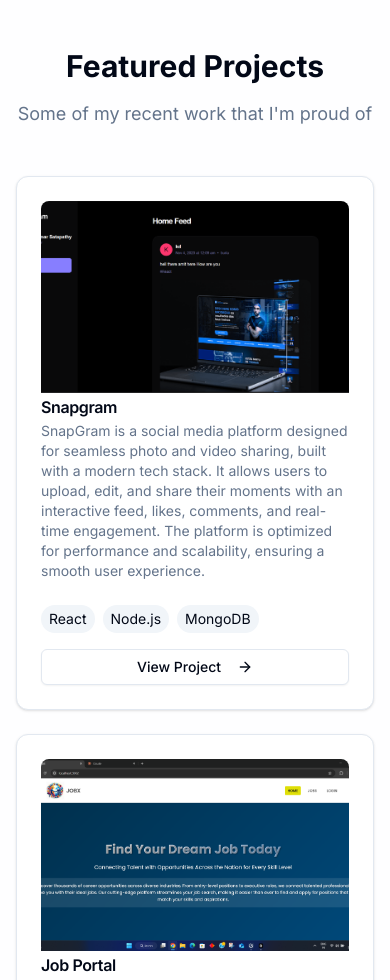
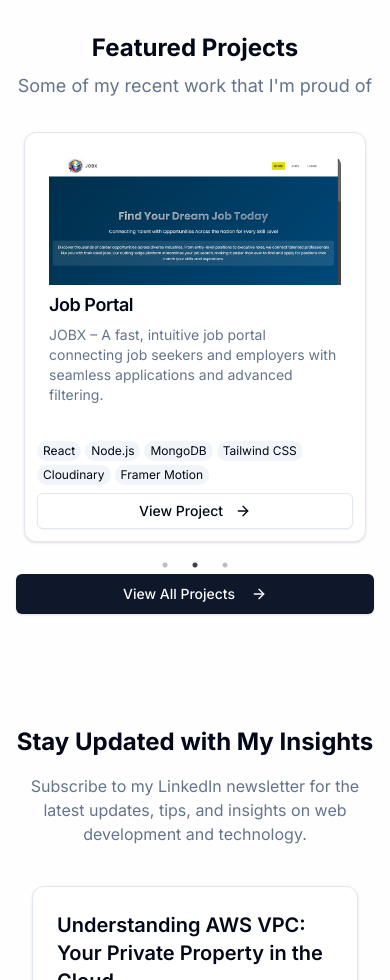
Before and after one commit to Amitkumarsatapathy645/Amit-portfolio, a Next.js app: page / in a window 390 px wide. Shown: the part 1020-2000 px from the top of the page. Built offline with nearby package versions, Linux system fonts and the light colour scheme.

Commit message:
Enhance featured projects section with responsive design and mobile carousel

```diff
--- a/src/app/contact/page.tsx
+++ b/src/app/contact/page.tsx
@@ -52,11 +52,11 @@ const ContactPage = () => {
         >
           <div className="text-center mb-16">
             <h1 className="text-4xl md:text-5xl font-bold mb-4">
-              Let`&apos;`s{' '}
+              Let&apos;s{' '}
               <span className="gradient-text">Connect</span>
             </h1>
             <p className="text-lg text-muted-foreground">
-              Have an exciting project in mind? Let`&apos;`s bring it to life together!
+              Have an exciting project in mind? Let&apos;s bring it to life together!
             </p>
           </div>
 
--- a/src/app/page.tsx
+++ b/src/app/page.tsx
@@ -9,7 +9,7 @@ import FeaturedProjects from '@/components/home/featured-projects'
 import Slider from 'react-slick'
 import 'slick-carousel/slick/slick.css'
 import 'slick-carousel/slick/slick-theme.css'
-import ChatBot from '@/components/chatbot/ChatBot' // New component for the chatbot
+import ChatBot from '@/components/chatbot/ChatBot'
 import { Card, CardContent } from '@/components/ui/card'
 import Link from 'next/link'
 import { siteConfig } from '@/lib/utils'
@@ -17,22 +17,21 @@ import { siteConfig } from '@/lib/utils'
 
 // const techStack = ['React', 'Next.js', 'Node.js', 'TypeScript', 'MongoDB', 'AWS']
 
-// Simulated list of LinkedIn newsletter posts (replace with your actual data)
 const newsletterPosts = [
   {
-    title: "The Future of Full Stack Development in 2025",
-    description: "Exploring trends and technologies shaping web development.",
-    url: "https://www.linkedin.com/newsletters/your-newsletter-slug/post-1",
+    title: "AWS S3 Simplified: The Storage Solution You Need to Know",
+    description: "Amazon S3 (Simple Storage Service) - the backbone of cloud storage that achieves legendary 11 9's durability",
+    url: "https://www.linkedin.com/pulse/aws-s3-simplified-storage-solution-you-need-know-amit-kumar-satapathy-3n0cc/?trackingId=B6BjPn6PR0OTgpo%2Bhj6jyQ%3D%3D",
   },
   {
-    title: "Mastering Next.js for Scalable Apps",
-    description: "Tips and tricks for building high-performance Next.js applications.",
-    url: "https://www.linkedin.com/newsletters/your-newsletter-slug/post-2",
+    title: "Understanding AWS VPC: Your Private Property in the Cloud",
+    description: " AWS Virtual Private Cloud (VPC) by comparing it to real estate development! Learn how AWS solved early cloud security challenges by creating digital gated communities where your resources stay safe.",
+    url: "https://www.linkedin.com/pulse/understanding-aws-vpc-your-private-property-cloud-satapathy-u77ac/?trackingId=KYPwTgAIRMSk%2BMI%2BfDlpyA%3D%3D",
   },
   {
-    title: "DevOps Best Practices for Developers",
-    description: "How to implement CI/CD and Docker in your projects.",
-    url: "https://www.linkedin.com/newsletters/your-newsletter-slug/post-3",
+    title: "Understanding AWS IAM: A Deep Dive",
+    description: "Dive deep into AWS Identity and Access Management (IAM)—the backbone of AWS security",
+    url: "https://www.linkedin.com/pulse/understanding-aws-iam-deep-dive-amit-kumar-satapathy-jsw6c/?trackingId=ABJQX6%2BiQOG8xd%2Bnu%2Fv2tQ%3D%3D",
   },
 ];
 
@@ -140,7 +139,7 @@ export default function HomePage() {
             </div>
             <Button asChild size="lg" aria-label="Visit my LinkedIn newsletter">
               <a
-                href="https://www.linkedin.com/newsletters/your-newsletter-slug/"
+                href="https://www.linkedin.com/build-relation/newsletter-follow?entityUrn=7296782276594479105"
                 target="_blank"
                 rel="noopener noreferrer"
               >
@@ -160,9 +159,9 @@ export default function HomePage() {
             viewport={{ once: true }}
             className="max-w-3xl mx-auto text-center"
           >
-            <h2 className="text-3xl font-bold mb-4">Let`&apos;`s Work Together</h2>
+            <h2 className="text-3xl font-bold mb-4">Let&apos;s Work Together</h2>
             <p className="text-lg text-muted-foreground mb-8">
-              I`&apos;`m always open to discussing new projects, creative ideas or opportunities to be part of your visions.
+              I&apos;m always open to discussing new projects, creative ideas or opportunities to be part of your visions.
             </p>
             <Button asChild size="lg" aria-label="Contact me via email">
             <a href={`mailto:${siteConfig.links.email}`}>
--- a/src/components/home/featured-projects.tsx
+++ b/src/components/home/featured-projects.tsx
@@ -1,87 +1,131 @@
 'use client'
+
 import { motion } from 'framer-motion'
 import { Card, CardHeader, CardTitle, CardDescription, CardContent } from '@/components/ui/card'
 import { Button } from '@/components/ui/button'
 import { ArrowRight } from 'lucide-react'
 import Link from 'next/link'
+import Image from 'next/image'
+import Slider from 'react-slick'
+import 'slick-carousel/slick/slick.css'
+import 'slick-carousel/slick/slick-theme.css'
 
 const featuredProjects = [
   {
     title: "Snapgram",
-    description: "SnapGram is a social media platform designed for seamless photo and video sharing, built with a modern tech stack. It allows users to upload, edit, and share their moments with an interactive feed, likes, comments, and real-time engagement. The platform is optimized for performance and scalability, ensuring a smooth user experience.",
+    description: "SnapGram – A fast and interactive social platform for sharing moments through photos, videos, and stories in real time.",
     image: "/images/project1.png",
     tags: ["React", "Node.js", "MongoDB"],
     link: "https://snapbook-bay.vercel.app/"
   },
   {
     title: "Job Portal",
-    description: "JOBX is a modern job portal that connects job seekers with employers effortlessly. Built with React, Node.js, and MongoDB, it offers job postings, applications, and profile management in an intuitive interface. With advanced filtering and a seamless experience, JOBX makes job hunting and hiring efficient.",
+    description: "JOBX – A fast, intuitive job portal connecting job seekers and employers with seamless applications and advanced filtering.",
     image: "/images/project2.png",
-    tags: ["React", "Node.js", "MongoDB","Tailwind CSS","Cloudinary","Framer Motion"],
+    tags: ["React", "Node.js", "MongoDB", "Tailwind CSS", "Cloudinary", "Framer Motion"],
     link: ""
   },
   {
     title: "CustomTee",
-    description: "CustomTee is an interactive T-shirt design app that lets users create unique and stylish designs with ease. Built with modern web technologies, it offers features like drag-and-drop design tools, text customization, color selection, and image uploads. Whether for personal use or business branding, CustomTee provides a seamless and intuitive interface to bring creative ideas to life.",
+    description: "CustomTee – A 3D T-shirt design app for creating personalized styles with ease using Three.js and Vite.",
     image: "/images/project3.jpg",
-    tags: [" Three.js", "Vite ", "React ","Tailwind CSS","Node.js & Express"],
+    tags: ["Three.js", "Vite", "React", "Tailwind CSS", "Node.js & Express"],
     link: ""
   },
-
 ]
 
 export default function FeaturedProjects() {
+  // Slider settings for mobile-only carousel
+  const sliderSettings = {
+    dots: true,
+    infinite: true,
+    speed: 500,
+    slidesToShow: 1,
+    slidesToScroll: 1,
+    autoplay: true,
+    autoplaySpeed: 3000,
+    arrows: false, // No arrows on mobile for simplicity
+  };
+
+  const containerVariants = {
+    hidden: { opacity: 0 },
+    visible: {
+      opacity: 1,
+      transition: {
+        staggerChildren: 0.2
+      }
+    }
+  };
+
+  const itemVariants = {
+    hidden: { opacity: 0, y: 20 },
+    visible: {
+      opacity: 1,
+      y: 0,
+      transition: {
+        duration: 0.5
+      }
+    }
+  };
+
   return (
-    <section className="py-20 bg-accent/10">
+    <section className="py-16 sm:py-20 bg-accent/10 animate-on-scroll" aria-label="Featured projects by Amit Kumar Satapathy">
       <div className="container mx-auto px-4">
         <motion.div
           initial={{ opacity: 0, y: 20 }}
           whileInView={{ opacity: 1, y: 0 }}
           viewport={{ once: true }}
-          className="text-center mb-12"
+          className="text-center mb-6 sm:mb-12"
         >
-          <h2 className="text-3xl font-bold mb-4">Featured Projects</h2>
-          <p className="text-lg text-muted-foreground">
+          <h2 className="text-2xl sm:text-3xl font-bold mb-2 sm:mb-4">Featured Projects</h2>
+          <p className="text-lg sm:text-xl text-muted-foreground">
             Some of my recent work that I&apos;m proud of
           </p>
         </motion.div>
 
-        <div className="grid grid-cols-1 md:grid-cols-2 lg:grid-cols-3 gap-6">
+        {/* Mobile-Only Carousel (max-width: 768px) and Grid for Larger Screens */}
+        <div className="hidden md:block"> {/* Grid for PC/tablet (≥768px) */}
+          <div className="grid grid-cols-1 md:grid-cols-2 lg:grid-cols-3 gap-4 sm:gap-6">
             {featuredProjects.map((project, index) => (
               <motion.div
                 key={index}
-              initial={{ opacity: 0, y: 20 }}
-              whileInView={{ opacity: 1, y: 0 }}
-              transition={{ delay: index * 0.1 }}
+                variants={itemVariants}
+                initial="hidden"
+                whileInView="visible"
                 viewport={{ once: true }}
+                role="article"
+                className="w-full"
               >
-              <Card className="h-full">
+                <Card className="h-full hover:shadow-md transition-shadow">
                   <CardHeader>
-                  <div className="relative h-48 rounded-t-lg overflow-hidden">
-                    <img
+                    <div className="relative h-32 sm:h-48 rounded-t-lg overflow-hidden">
+                      <Image
                         src={project.image}
-                      alt={project.title}
+                        alt={`${project.title} project screenshot`}
+                        fill
                         className="object-cover w-full h-full"
+                        sizes="(max-width: 640px) 100vw, (max-width: 768px) 50vw, (max-width: 1024px) 33vw, 33vw"
                       />
                     </div>
-                  <CardTitle className="mt-4">{project.title}</CardTitle>
-                  <CardDescription>{project.description}</CardDescription>
+                    <CardTitle className="mt-2 sm:mt-4 text-lg sm:text-xl">{project.title}</CardTitle>
+                    <CardDescription className="text-sm sm:text-base">{project.description}</CardDescription>
                   </CardHeader>
-                <CardContent>
-                  <div className="flex flex-wrap gap-2 mb-4">
+                  <CardContent className="p-3 sm:p-6">
+                    <div className="flex flex-wrap gap-1 sm:gap-2 mb-2 sm:mb-4">
                       {project.tags.map((tag) => (
                         <span
                           key={tag}
-                        className="px-2 py-1 text-sm rounded-full bg-accent"
+                          className="px-1.5 sm:px-2 py-0.5 sm:py-1 text-xs sm:text-sm rounded-full bg-accent"
+                          aria-label={`Technology: ${tag}`}
                         >
                           {tag}
                         </span>
                       ))}
                     </div>
-                  <Link href={project.link}>
-                    <Button variant="outline" className="w-full">
+                    <Link href={project.link} aria-label={`View ${project.title} project`}>
+                      <Button variant="outline" className="w-full text-sm sm:text-base">
                         View Project
-                      <ArrowRight className="ml-2 h-4 w-4" />
+                        <ArrowRight className="ml-1 sm:ml-2 h-3 sm:h-4 w-3 sm:w-4" aria-hidden="true" />
                       </Button>
                     </Link>
                   </CardContent>
@@ -89,12 +133,64 @@ export default function FeaturedProjects() {
               </motion.div>
             ))}
           </div>
+        </div>
 
-        <div className="text-center mt-12">
-          <Button asChild size="lg">
+        <div className="md:hidden"> {/* Carousel for mobile (<768px) */}
+          <div className="max-w-2xl mx-auto">
+            <Slider {...sliderSettings} aria-label="Featured projects carousel (mobile)">
+              {featuredProjects.map((project, index) => (
+                <motion.div
+                  key={index}
+                  initial={{ opacity: 0, x: 50 }}
+                  whileInView={{ opacity: 1, x: 0 }}
+                  viewport={{ once: true }}
+                  className="p-2"
+                >
+                  <Card className="h-full hover:shadow-md transition-shadow">
+                    <CardHeader>
+                      <div className="relative h-32 rounded-t-lg overflow-hidden">
+                        <Image
+                          src={project.image}
+                          alt={`${project.title} project screenshot`}
+                          fill
+                          className="object-cover w-full h-full"
+                          sizes="(max-width: 640px) 100vw, 100vw"
+                        />
+                      </div>
+                      <CardTitle className="mt-2 text-lg">{project.title}</CardTitle>
+                      <CardDescription className="text-sm">{project.description}</CardDescription>
+                    </CardHeader>
+                    <CardContent className="p-3">
+                      <div className="flex flex-wrap gap-1 mb-2">
+                        {project.tags.map((tag) => (
+                          <span
+                            key={tag}
+                            className="px-1.5 py-0.5 text-xs rounded-full bg-accent"
+                            aria-label={`Technology: ${tag}`}
+                          >
+                            {tag}
+                          </span>
+                        ))}
+                      </div>
+                      <Link href={project.link} aria-label={`View ${project.title} project`}>
+                        <Button variant="outline" className="w-full text-sm">
+                          View Project
+                          <ArrowRight className="ml-1 h-3 w-3" aria-hidden="true" />
+                        </Button>
+                      </Link>
+                    </CardContent>
+                  </Card>
+                </motion.div>
+              ))}
+            </Slider>
+          </div>
+        </div>
+
+        <div className="text-center mt-6 sm:mt-12">
+          <Button asChild size="lg" className="w-full sm:w-auto" aria-label="View all projects">
             <Link href="/projects">
               View All Projects
-              <ArrowRight className="ml-2" />
+              <ArrowRight className="ml-2 h-4 w-4" aria-hidden="true" />
             </Link>
           </Button>
         </div>
```
Lines whose indentation alone changed are shown as unchanged.
